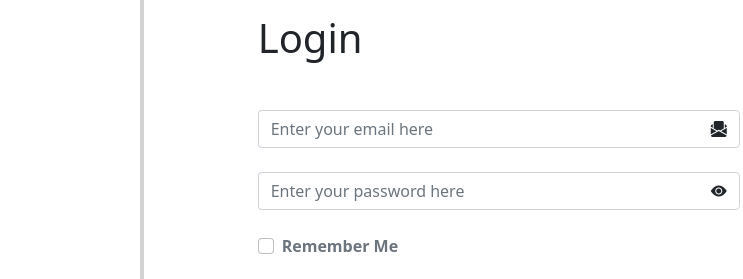
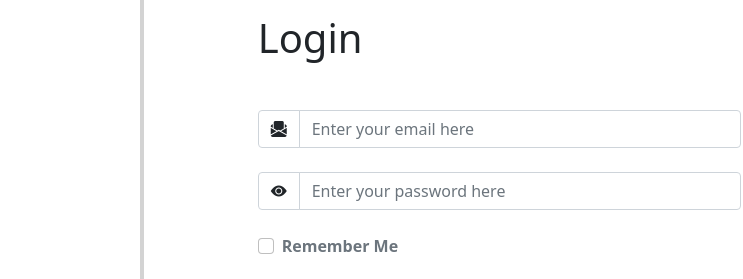
Before and after one commit to saiffardin/aes-project-demo, an Electron app: page src/html/login.html in a window 1280 px wide. Shown: the part 221-500 px from the top of the page, 537-1280 px from the left. Drawn offline with nearby package versions, Linux system fonts and the light colour scheme.

Commit message:
new AGI login UI done

```diff
--- a/src/css/login.css
+++ b/src/css/login.css
@@ -4,7 +4,7 @@
     background-attachment: fixed;
     background-size: cover;
 
-    height: 800px;
+    height: 100vh;
 }
 
 
--- a/src/html/login.html
+++ b/src/html/login.html
@@ -43,24 +43,28 @@
 
                 <div class="my-4 input-group">
                     <!-- Email -->
-                    <input size="40" type="email" class="form-control" id="ele-emp-id" style="border-right: none;"
-                        placeholder="Enter your email here">
 
                     <span class="input-group-text" style="background-color: rgba(255, 255, 255, 0.5);">
                         <i class="bi bi-envelope-paper-fill"></i>
                     </span>
+
+                    <input size="40" type="email" class="form-control" id="ele-emp-id"
+                        placeholder="Enter your email here">
+
+
                 </div>
 
 
                 <div class="my-4 input-group">
                     <!-- password -->
 
-                    <input size="40" type="password" class="form-control" id="ele-emp-password"
-                        style="border-right: none;" placeholder="Enter your password here">
-
                     <span class="input-group-text" style="background-color: rgba(255, 255, 255, 0.5);">
                         <i class="bi bi-eye-fill"></i>
                     </span>
+
+                    <input size="40" type="password" class="form-control" id="ele-emp-password"
+                        placeholder="Enter your password here">
+
                 </div>
 
                 <div class="my-4 ">
```
